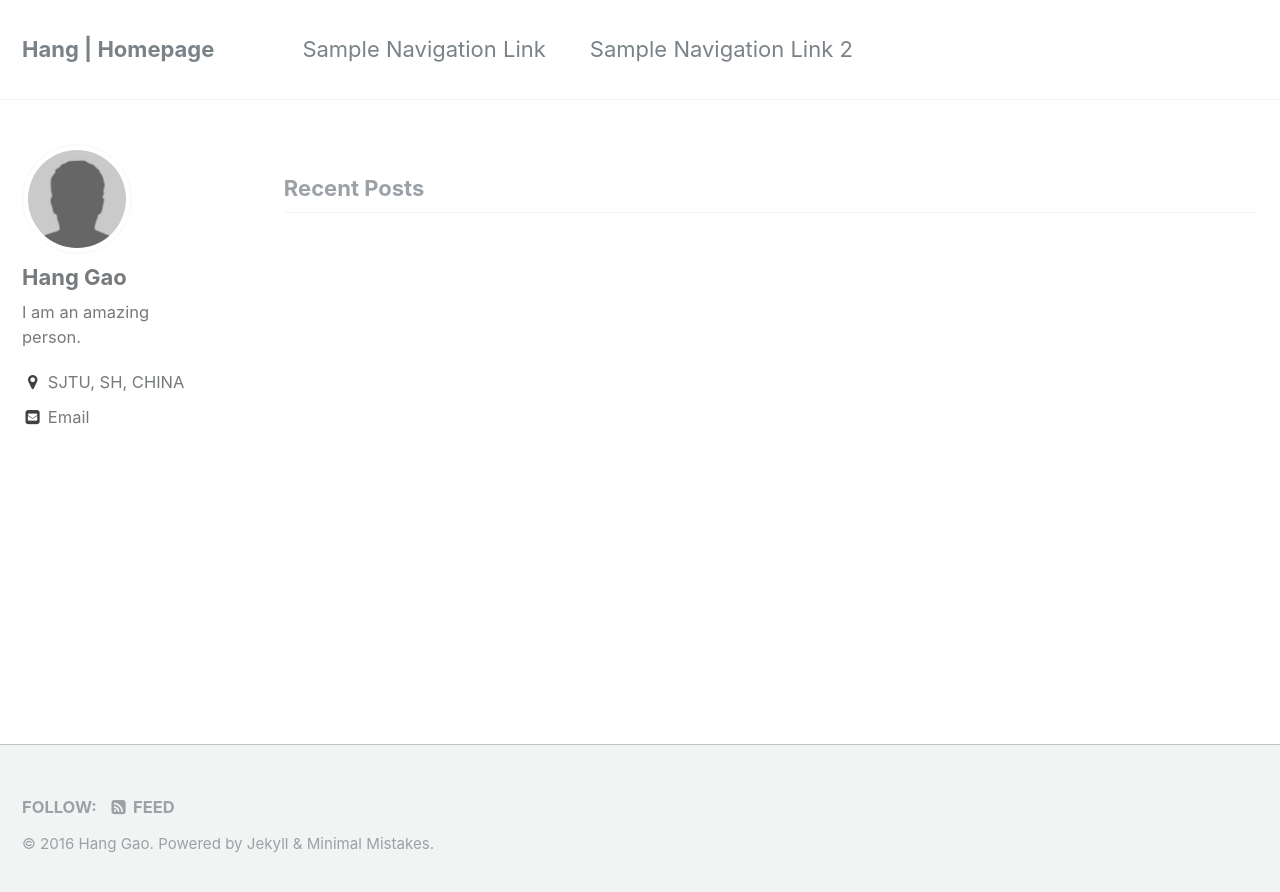
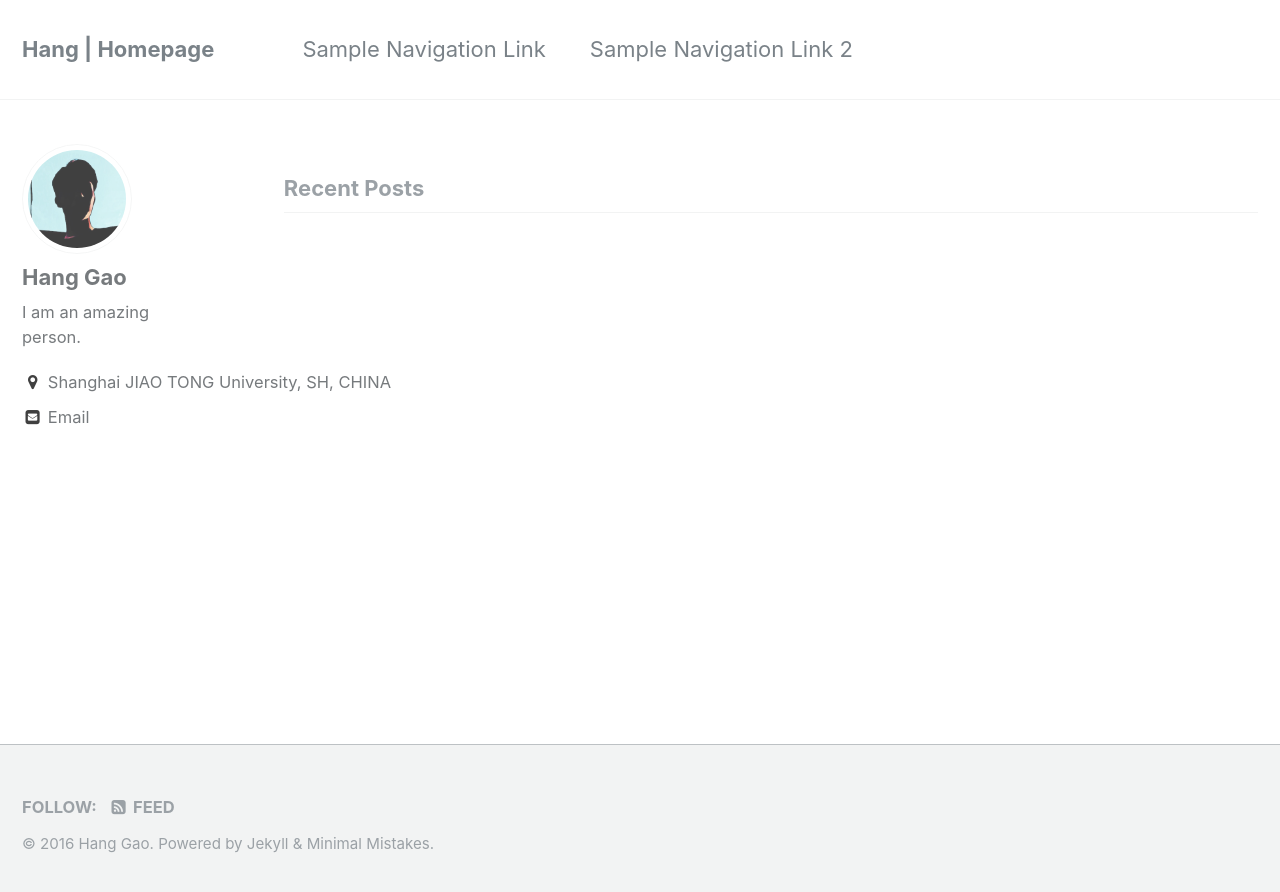
Before and after one commit to weizhixiang-workspace/cullengao.github.io, a Jekyll site: the page built from index.html, in a window 1280 px wide. Shown: the top 892 px of the page. Built offline with Jekyll 4.4.1, drawn with Linux system fonts in a browser that asks for light colours; the list of posts is cut into pages by our own code.

Commit message:
Some changes

```diff
--- a/_config.yml
+++ b/_config.yml
@@ -11,7 +11,7 @@ title                    : "Hang | Homepage"
 title_separator          : "-"
 name                     : "Hang Gao"
 description              : "An amazing website."
-url                      : "https://cullengao.github.io"
+url                      : "https://127.0.0.1:4000"
 baseurl                  : # the subpath of your site, e.g. "/blog"
 repository               : "CullenGao/cullengao.github.io"
 teaser                   : # filename of teaser fallback teaser image placed in /images/, .e.g. "500x300.png"
@@ -78,9 +78,9 @@ analytics:
 # Site Author
 author:
   name             : "Hang Gao"
-  avatar           : "bio-photo.jpg"
+  avatar           : "me.jpg"
   bio              : "I am an amazing person."
-  location         : "SJTU, SH, CHINA"
+  location         : "Shanghai JIAO TONG University, SH, CHINA"
   email            : "cullengao@gmail.com"
   uri              :
   bitbucket        :
```
Also changed, not shown: images/bio-photo.jpg (deleted), images/me.jpg (added).
